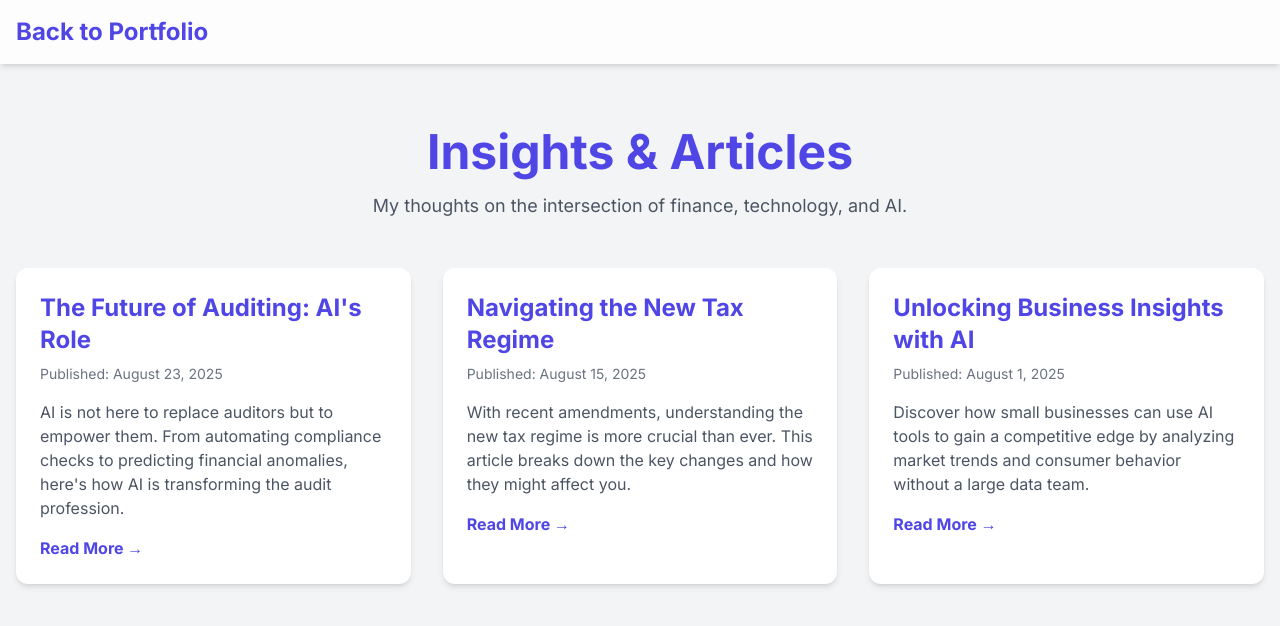
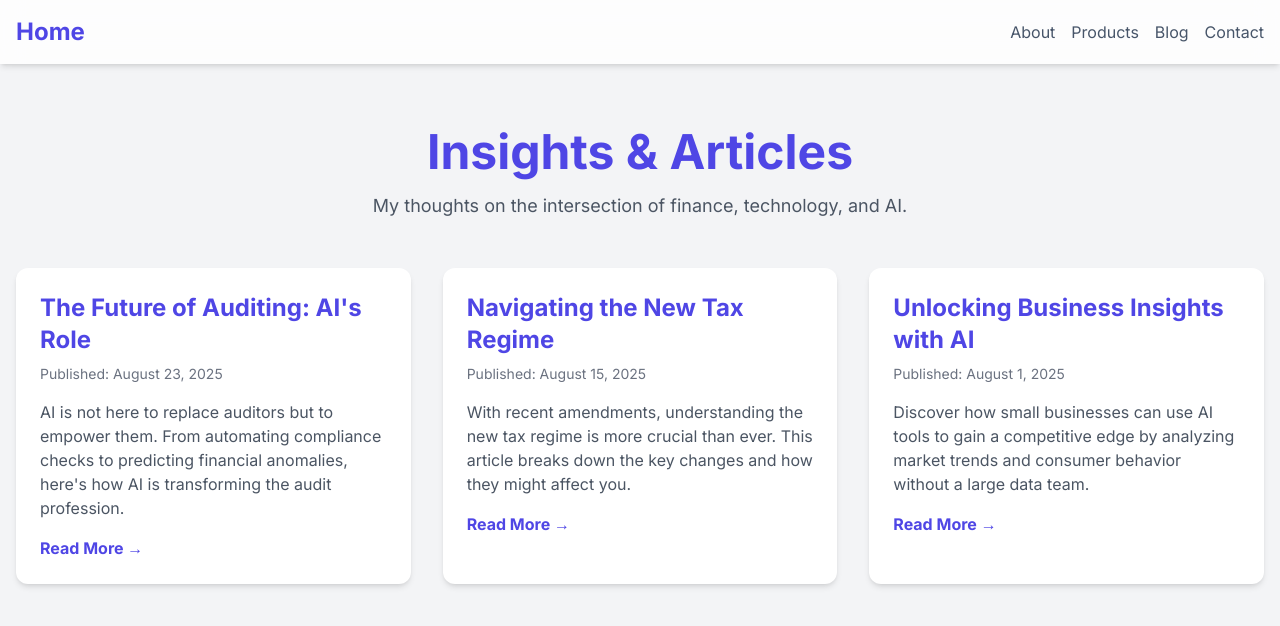
Before and after one commit to goelparul0006/ParulGoel, a plain HTML site: page blog.html in a window 1280 px wide. Drawn offline with nearby package versions, Linux system fonts and the light colour scheme.

Commit message:
Update blog.html

```diff
--- a/blog.html
+++ b/blog.html
@@ -34,7 +34,13 @@
     <!-- Navigation Bar -->
     <nav class="fixed top-0 left-0 w-full z-40 bg-white/80 backdrop-blur-md shadow-md dark:bg-slate-800/80">
         <div class="container mx-auto px-4 py-4 flex justify-between items-center">
-            <a href="index.html" class="text-2xl font-bold text-indigo-600 dark:text-indigo-400">Back to Portfolio</a>
+            <a href="index.html" class="text-2xl font-bold text-indigo-600 dark:text-indigo-400">Home</a>
+            <div class="space-x-4 flex">
+                <a href="about.html" class="text-slate-600 hover:text-indigo-600 dark:text-slate-300 dark:hover:text-indigo-400 transition-colors">About</a>
+                <a href="products.html" class="text-slate-600 hover:text-indigo-600 dark:text-slate-300 dark:hover:text-indigo-400 transition-colors">Products</a>
+                <a href="#" class="text-slate-600 hover:text-indigo-600 dark:text-slate-300 dark:hover:text-indigo-400 transition-colors">Blog</a>
+                <a href="contact.html" class="text-slate-600 hover:text-indigo-600 dark:text-slate-300 dark:hover:text-indigo-400 transition-colors">Contact</a>
+            </div>
         </div>
     </nav>
 
```
